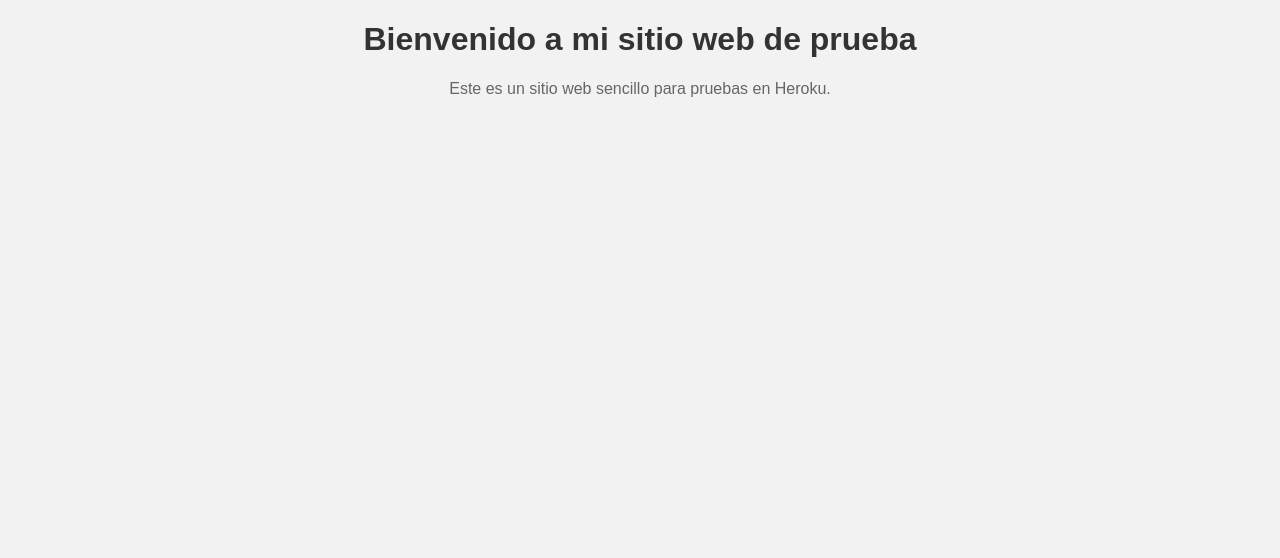
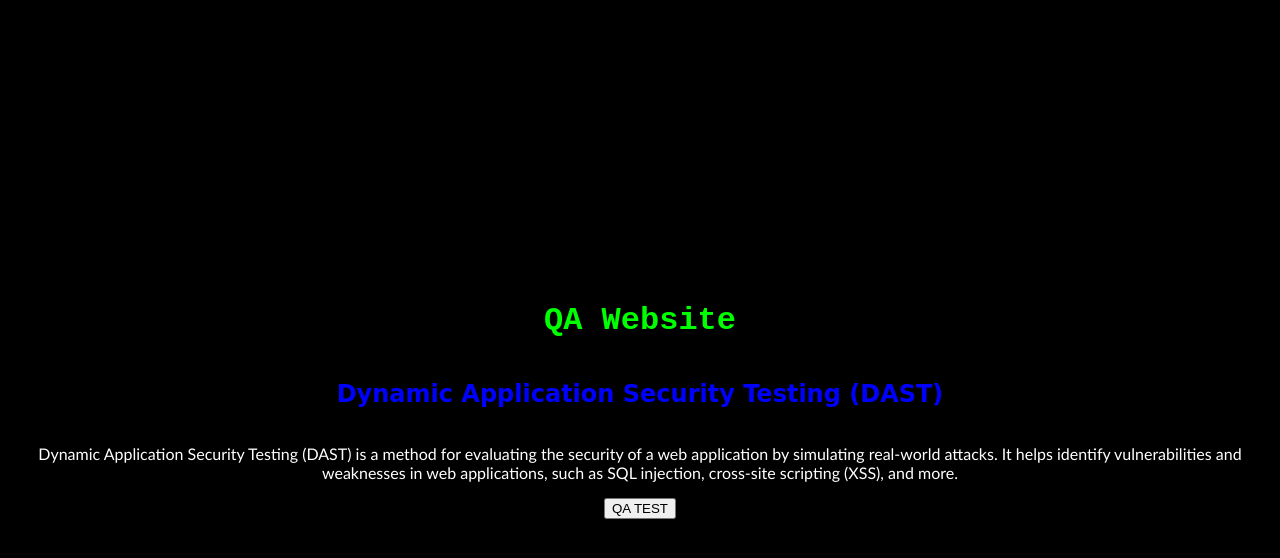
Before and after one commit to marcalderon22/vercel-web, a plain HTML site: page index.html in a window 1280 px wide. Drawn offline with Linux system fonts and the light colour scheme.

Commit message:
Add files via upload

```diff
--- a/app.js
+++ b/app.js
@@ -1,4 +1,3 @@
-// Este es un ejemplo simple de JavaScript que muestra una alerta cuando se carga la página.
-document.addEventListener('DOMContentLoaded', function () {
-    alert('¡La página se ha cargado correctamente!');
-  });
+function myFunction() {
+    alert('DAST tests are performed on CircleCI in the dast branch and on Probely');
+}
--- a/index.html
+++ b/index.html
@@ -1,12 +1,14 @@
 <!DOCTYPE html>
 <html>
 <head>
-  <title>Mi Sitio Web de Prueba</title>
+  <title>QA Website</title>
   <link rel="stylesheet" type="text/css" href="styles.css">
 </head>
 <body>
-  <h1>Bienvenido a mi sitio web de prueba</h1>
-  <p>Este es un sitio web sencillo para pruebas en Heroku.</p>
+  <h1>QA Website</h1>
+  <h2>Dynamic Application Security Testing (DAST)</h2>
+  <p>Dynamic Application Security Testing (DAST) is a method for evaluating the security of a web application by simulating real-world attacks. It helps identify vulnerabilities and weaknesses in web applications, such as SQL injection, cross-site scripting (XSS), and more.</p>
+  <button id="executeScriptButton" onclick="myFunction()">QA TEST</button>
   <script src="app.js"></script>
 </body>
 </html>
--- a/styles.css
+++ b/styles.css
@@ -1,16 +1,25 @@
-/* Este es un ejemplo simple de estilos CSS que da estilo a la página. */
 body {
-    font-family: Arial, sans-serif;
-    background-color: #f2f2f2;
-    text-align: center;
+    display: flex;
+    flex-direction: column;
+    justify-content: center;
+    align-items: center;
+    height: 100vh;
+    margin: 0;
+    background-color: #000000;
 }
 
 h1 {
-    color: #333;
+    font-family: 'Courier New', monospace;
+    color: #00FF00; /* Verde fosforescente */
+}
+
+h2 {
+    font-family: 'Brush Script MT', cursive;
+    color: #0000FF; /* Azul fosforescente */
 }
 
 p {
-    color: #666;
+    font-family: 'Trebuchet MS', sans-serif;
+    color: #FFFFFF; /* Blanco fosforescente */
+    text-align: center;
 }
-
-  /* Agrega estilos personalizados según tus preferencias. */
```
Lines whose indentation alone changed are shown as unchanged.
